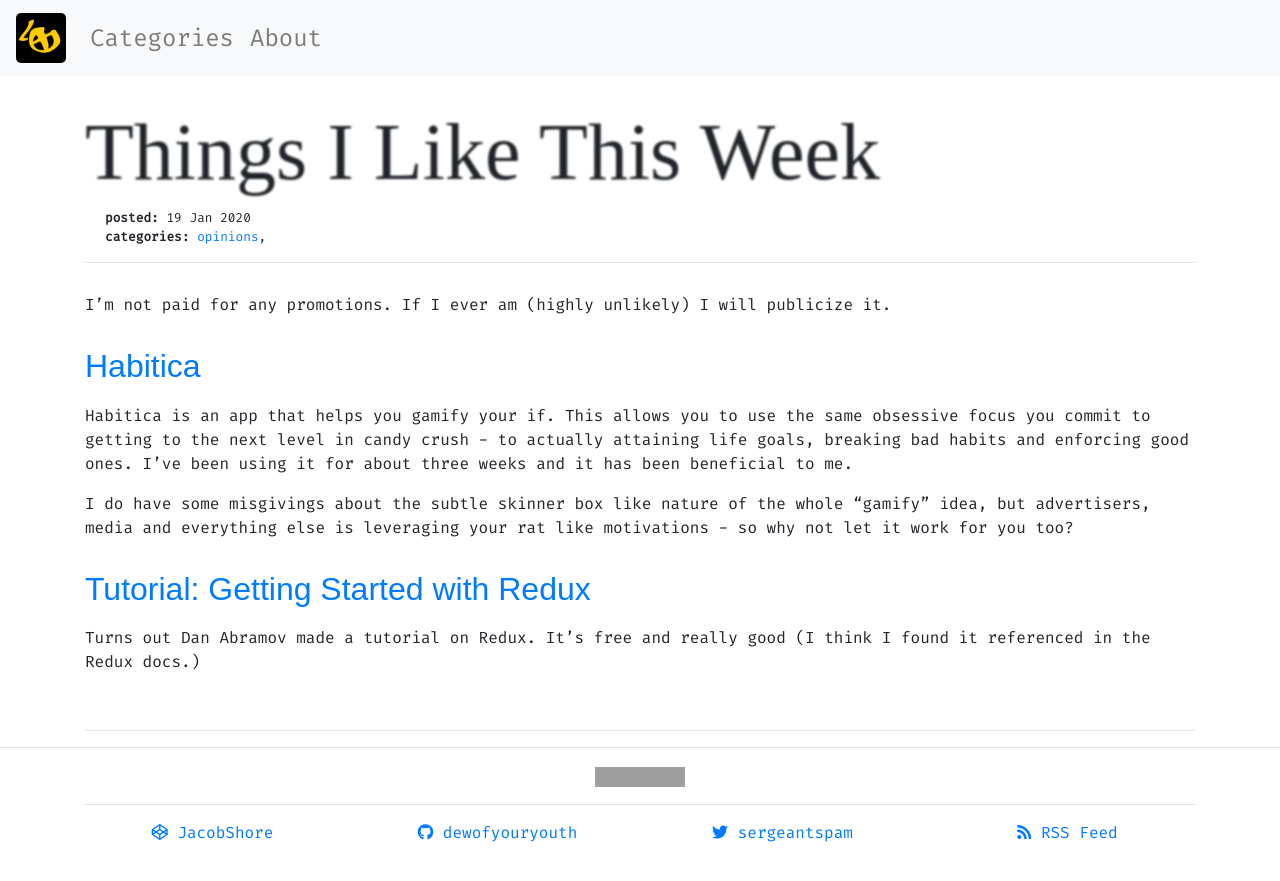
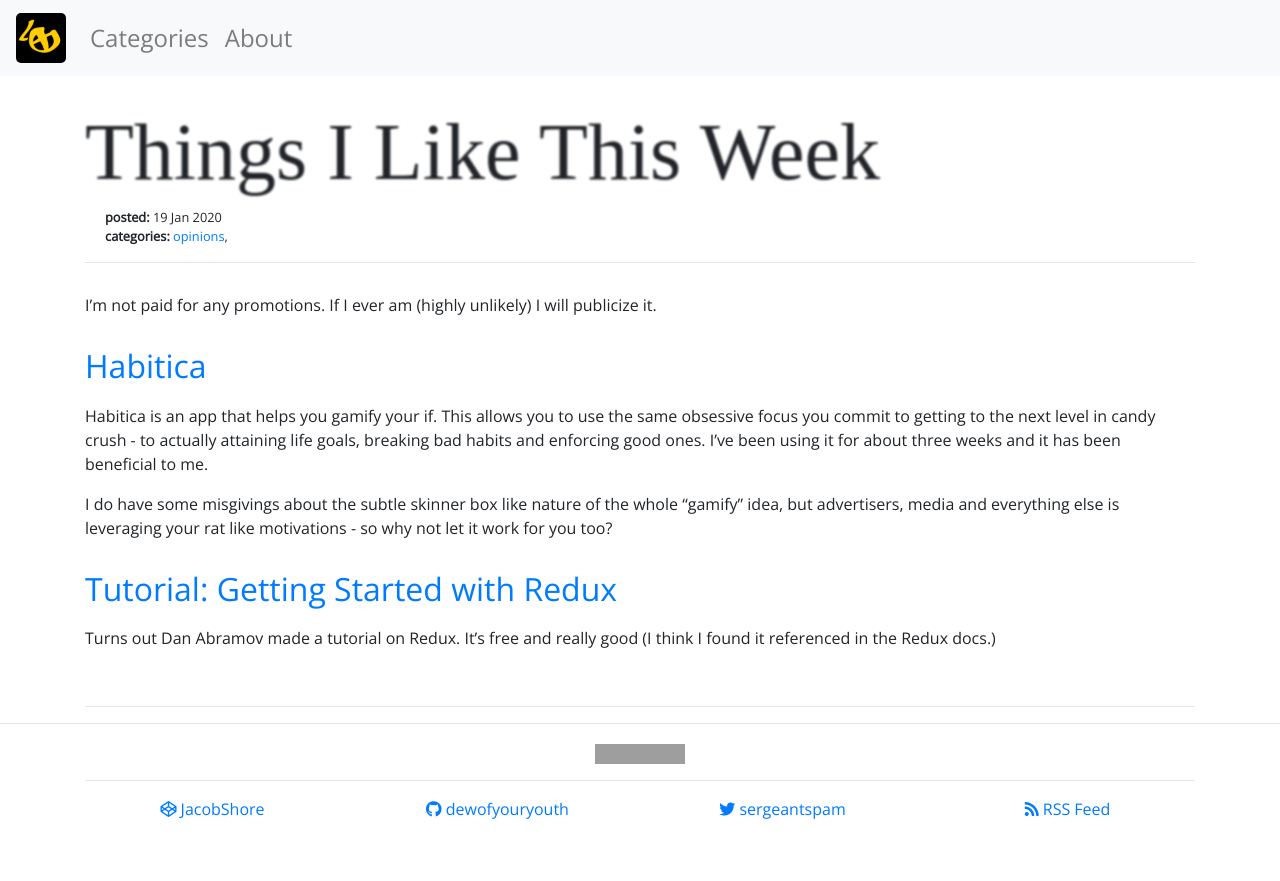
Before and after one commit to DewofyourYouth/DewofyourYouth.github.io, a Jekyll site: the page built from _posts/2020-01-19-things-i-like-this-week.md, in a window 1280 px wide. Shown: the top 881 px of the page. Built offline with Jekyll 4.4.1, drawn with Linux system fonts in a browser that asks for light colours; nearby versions of some CDN libraries; some web fonts are replaced; comment, search, counter and statistics services are not loaded; grey boxes are pictures that could not be loaded.

Commit message:
everything is opensans

```diff
--- a/css/main.css
+++ b/css/main.css
@@ -1,9 +1,13 @@
 @import url(vim.css);
-@import url("https://fonts.googleapis.com/css2?family=Big+Shoulders+Stencil+Text:wght@900&display=swap");
-@import url("https://fonts.googleapis.com/css?family=Fira+Code|Press+Start+2P|Roboto+Slab|Tomorrow&display=swap");
+@import url("https://fonts.googleapis.com/css2?family=Big+Shoulders+Stencil+Text:wght@900&family=Fira+Code&family=Open+Sans&family=Roboto+Slab&display=swap");
 .container-fluid {
   padding: 0;
 }
+
+* {
+  font-family: "Open Sans", sans-serif;
+}
+
 @font-face {
   font-family: Noot;
   src: url("../fonts/Noot/Noot.otf") format("opentype");
@@ -49,7 +53,6 @@
 }
 
 h2 {
-  font-family: "Tomorrow", sans-serif;
   padding: 10px;
 }
 
@@ -115,7 +118,7 @@
 
 .posts h2 a {
   color: #0f0f0f;
-  font-family: "Tomorrow", sans-serif;
+  font-family: "Open Sans", sans-serif;
 }
 
 .posts li {
```
